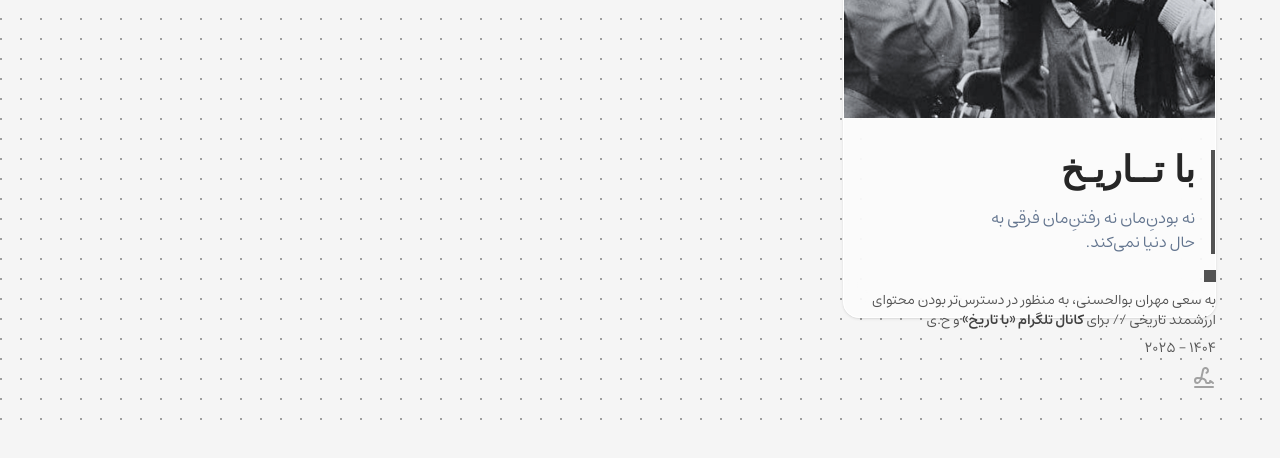
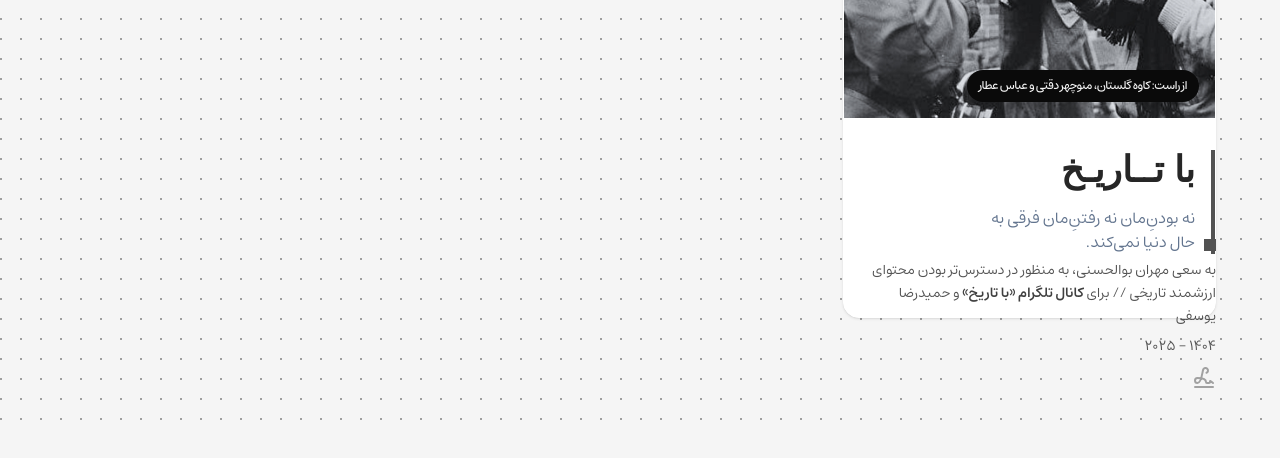
Before and after one commit to mehranbolhasani/BaTarikh-Web, a Next.js app in the folder web/: page / in a window 1280 px wide. Shown: the part 362-820 px from the top of the page. Built offline with nearby package versions, Linux system fonts and the light colour scheme; no server answers; the database is empty; a web font is replaced by a local one.

Commit message:
style: improve UI styling and layout across components
update text selection colors and audio player background
adjust card styling with better spacing and colors
enhance footer layout and typography
add caption to header image and improve media card design

```diff
--- a/web/src/app/globals.css
+++ b/web/src/app/globals.css
@@ -136,7 +136,7 @@
 
   /* Round corners, brand color, text color, border */
 :where(media-community-skin[data-audio]) {
-  --audio-bg: oklch(1 0 0 / 0);                   /* player surface */
+  --audio-bg: oklch(0.96 0.06 96);                   /* player surface */
   --audio-border: 1px solid rgb(0 0 0 / 0);
   --audio-border-radius: 0;
   --audio-font-family: system-ui, sans-serif;
@@ -157,6 +157,14 @@
   margin-top: -4px;
 }
 
+:where(media-player [data-media-slider] [part~="track"]) {
+  background-color: oklch(0.29 0.06 54 / 0.1) !important;
+}
+
+:where(media-community-skin[data-audio] div[part="controls-group"]) {
+  flex-direction: row-reverse;
+}
+
 /* Hide elements you don’t want */
 :where(media-community-skin[data-audio] media-captions-button),
 :where(media-community-skin[data-audio] media-chapters-menu-button) {
--- a/web/src/app/layout.tsx
+++ b/web/src/app/layout.tsx
@@ -69,7 +69,7 @@ export default function RootLayout({
   return (
     <html lang="fa" dir="rtl">
       <body
-        className={`${estedad.className} ${geistMono.variable} ${peyda.variable} antialiased bg-neutral-100`}
+        className={`${estedad.className} ${geistMono.variable} ${peyda.variable} antialiased bg-neutral-100 selection:bg-amber-900 selection:text-amber-50`}
       >
         <div className="relative">
         <div className="min-h-screen w-full bg-white fixed -z-1 top-0">
--- a/web/src/components/footer.tsx
+++ b/web/src/components/footer.tsx
@@ -2,14 +2,14 @@ import { Signature } from "lucide-react";
 
 export function Footer() {
   return (
-    <footer className="relative md:sticky md:bottom-0 mx-auto max-w-full pb-12 pt-24 md:pt-0 col-span-1">
-      <div className="flex flex-col items-start justify-between text-sm text-neutral-600">
+    <footer className="relative md:sticky md:bottom-0 mx-auto max-w-full pb-12 pt-24 pl-4 md:pt-0 col-span-1">
+      <div className="flex flex-col items-start justify-between text-sm text-neutral-600 leading-relaxed">
         <span className="h-3 w-3 bg-neutral-600 mb-2"></span>
         <p>
           <span>به سعی مهران بوالحسنی، به منظور در دسترس‌تر بودن محتوای ارزشمند تاریخی // برای </span>
           <a href="https://t.me/batarikh" target="_blank" rel="noopener noreferrer" className="text-neutral-700 font-semibold">
 کانال تلگرام «با تاریخ»</a>
-        <span> و ح.ی</span>
+        <span> و حمیدرضا یوسفی</span>
         </p>
         <p className="py-2">۱۴۰۴ - ۲۰۲۵</p>
         <p>
--- a/web/src/components/header.tsx
+++ b/web/src/components/header.tsx
@@ -3,16 +3,17 @@ import batarikh from "@/app/img/batarikh.jpg"
 
 export function Header() {
   return (
-    <header className="relative md:sticky top-0 md:top-4 h-[400px] md:h-[600px] bg-white/60 rounded-2xl flex flex-col items-start overflow-hidden backdrop-blur-lg border border-white col-span-1 gap-8 shadow-sm mb-6 md:mb-0">
+    <header className="relative md:sticky top-0 md:top-4 h-[400px] md:h-[600px] bg-white rounded-2xl flex flex-col items-start overflow-hidden backdrop-blur-lg border border-white col-span-1 gap-8 shadow-sm mb-6 md:mb-0">
       <div className="w-full h-2/3 relative">
         <Image
           src={batarikh}
-          alt="پس‌زمینه بافتاریخ"
+          alt="پس‌زمینه باتاریخ"
           fill
           priority
           sizes="(min-width:1024px) 100vw, 100vw"
           className="object-cover"
         />
+        <span className="absolute bottom-4 right-4 text-xs text-neutral-100 z-10 bg-neutral-950 px-3 py-2 rounded-full font-medium tracking-tighter">از راست: کاوه گلستان، منوچهر دقتی و عباس عطار</span>
       </div>
       <div className="flex items-center justify-between relative z-10">
         <div className="pr-4 flex flex-col gap-4 border-r-4 border-neutral-600">
--- a/web/src/components/media-card.tsx
+++ b/web/src/components/media-card.tsx
@@ -7,7 +7,7 @@ import { Badge } from '@/components/ui/badge'
 import type { Post, MediaType } from '@/types/post'
 import dynamic from 'next/dynamic'
 import { useEffect, useRef, useState, type ComponentType } from 'react'
-import { FileDown, Video, AudioLines, FileText, Image as ImageIcon, AlignRight } from 'lucide-react'
+import { FileDown, Video, AudioLines, FileText, Image as ImageIcon, AlignRight, ArrowUpRight } from 'lucide-react'
 
 const VideoPlayer = dynamic(() => import('@/components/video-player').then(m => m.VideoPlayer), { ssr: false })
 const AudioPlayer = dynamic(() => import('@/components/audio-player').then(m => m.AudioPlayer), { ssr: false })
@@ -118,12 +118,12 @@ export function MediaCard({ post }: { post: Post }) {
       )}
       <CardContent>
         {post.content && (
-          <p className="text-sm whitespace-pre-wrap leading-6">{sanitizeContent(post.content)}</p>
+          <p className="text-md whitespace-pre-wrap leading-6">{sanitizeContent(post.content)}</p>
         )}
       </CardContent>
       <CardHeader>
         <h3 className="text-base flex items-center gap-2">
-          <Badge variant="outline" className="text-md font-light px-0 rounded-none text-neutral-600! border-none!">
+          <Badge variant="outline" className="text-md font-light px-0 rounded-none text-amber-900! border-none!">
             {post.media_type === 'none' && <AlignRight className="ml-0" />}
             {post.media_type === 'video' && <Video className="ml-0" />}
             {post.media_type === 'audio' && <AudioLines className="ml-0" />}
@@ -137,12 +137,18 @@ export function MediaCard({ post }: { post: Post }) {
             href={`https://t.me/${process.env.NEXT_PUBLIC_TELEGRAM_CHANNEL || 'batarikh'}/${post.id}`}
             target="_blank"
             rel="noreferrer"
-            className="underline"
+            className="text-xs text-amber-800 font-semibold tracking-tighter"
           >
+            <ArrowUpRight className="inline-block h-4 w-4 ml-1 text-amber-800" />
             {formatDate(post.created_at)}
           </a>
         </CardDescription>
       </CardHeader>
+
+      <div className="line-bg absolute top-0 left-0 w-full h-full -z-1">
+        <div className="red-line absolute top-0 w-px h-full bg-red-200 right-10"></div>
+        <div className="horizontal-lines w-full h-full" style={{ backgroundSize: '25px 25px', backgroundImage: 'repeating-linear-gradient(0deg, oklch(0.93 0.03 256) 0 1px, oklch(0.99 0.03 102) 1px 35px)' }}></div>
+      </div>
     </Card>
   )
 }
--- a/web/src/components/ui/card.tsx
+++ b/web/src/components/ui/card.tsx
@@ -9,7 +9,7 @@ const Card = React.forwardRef<HTMLDivElement, React.ComponentProps<"div">>(
         ref={ref}
         data-slot="card"
         className={cn(
-          "bg-amber-50 text-card-foreground flex flex-col rounded-2xl border border-amber-200 shadow-md break-inside-avoid mb-4 backdrop-blur-lg overflow-hidden",
+          "bg-amber-50 text-amber-950 flex flex-col rounded-2xl border border-amber-200 shadow-sm break-inside-avoid mb-4 backdrop-blur-lg overflow-hidden",
           className
         )}
         {...props}
@@ -24,7 +24,7 @@ function CardHeader({ className, ...props }: React.ComponentProps<"div">) {
     <div
       data-slot="card-header"
       className={cn(
-        "flex items-center justify-between px-6 py-4 border-t border-neutral-200",
+        "flex items-center justify-between px-6 py-4 pr-16 border-t border-amber-200",
         className
       )}
       {...props}
@@ -69,7 +69,7 @@ function CardContent({ className, ...props }: React.ComponentProps<"div">) {
   return (
     <div
       data-slot="card-content"
-      className={cn("p-6", className)}
+      className={cn("p-8 pr-16", className)}
       {...props}
     />
   )
```
